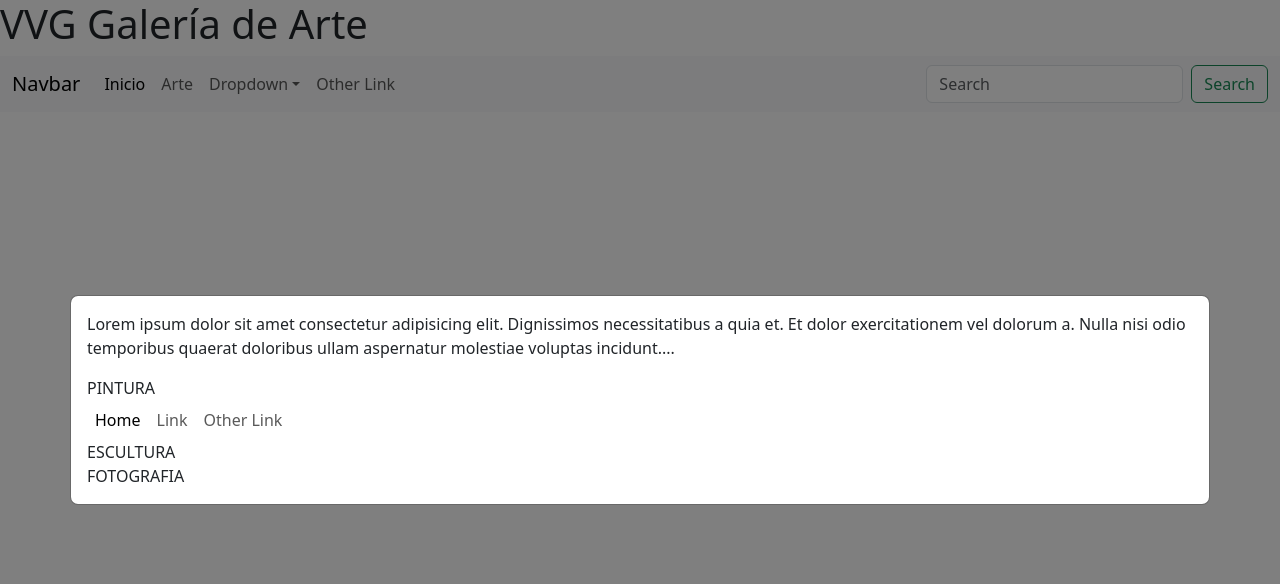
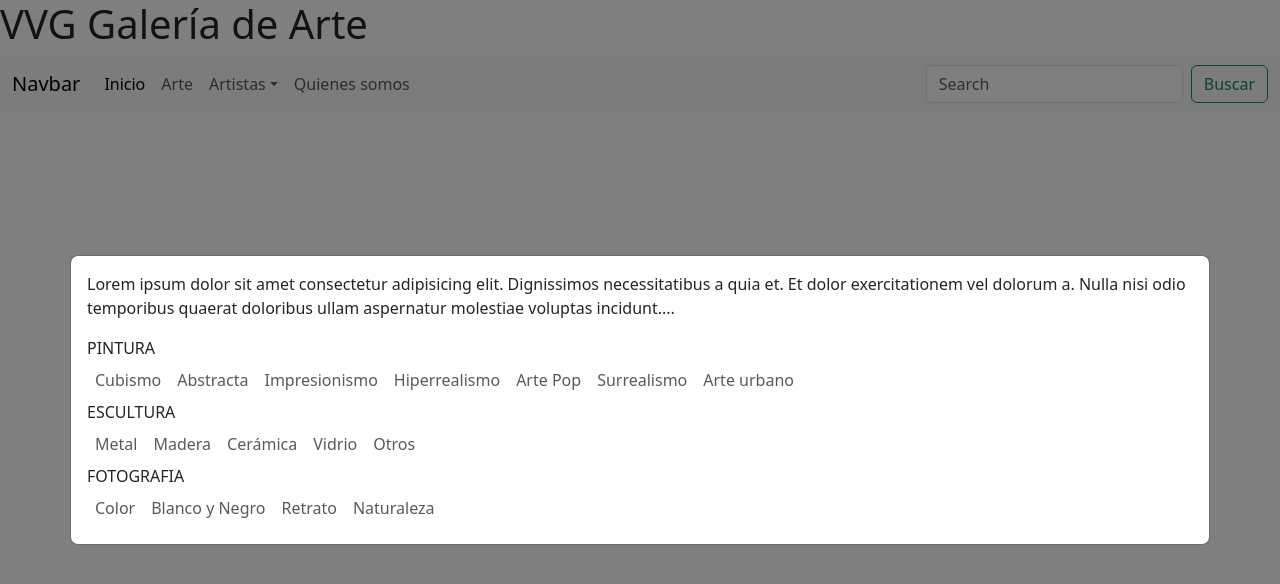
Before and after one commit to PepeLado/mi-primer-btstrp, a plain HTML site: page index.html in a window 1280 px wide. Both pictures are taken after a click on the link "Arte". Drawn offline with nearby package versions, Linux system fonts and the light colour scheme.

Commit message:
Se agrego un modal dentro del NavBar (Artistas) y se completaron los titulos de los demas componentes del NavBar

```diff
--- a/index.html
+++ b/index.html
@@ -40,18 +40,63 @@
                                                 <div>PINTURA
                                                     <ul class="navbar-nav me-auto mb-2 mb-lg-0">
                                                         <li class="nav-item">
-                                                            <a class="nav-link active" aria-current="page" href="#">Home</a>
+                                                            <a class="nav-link" href="#">Cubismo</a>
                                                         </li>
                                                         <li class="nav-item">
-                                                            <a class="nav-link" href="#">Link</a>
+                                                            <a class="nav-link" href="#">Abstracta</a>
                                                         </li>
                                                         <li class="nav-item">
-                                                            <a class="nav-link" href="#">Other Link</a>
+                                                            <a class="nav-link" href="#">Impresionismo</a>
+                                                        </li>
+                                                        <li class="nav-item">
+                                                            <a class="nav-link" href="#">Hiperrealismo</a>
+                                                        </li>
+                                                        <li class="nav-item">
+                                                            <a class="nav-link" href="#">Arte Pop</a>
+                                                        </li>
+                                                        <li class="nav-item">
+                                                            <a class="nav-link" href="#">Surrealismo</a>
+                                                        </li>
+                                                        <li class="nav-item">
+                                                            <a class="nav-link" href="#">Arte urbano</a>
                                                         </li>
                                                     </ul>
                                                 </div>
-                                                <div>ESCULTURA</div>
-                                                <div>FOTOGRAFIA</div>
+                                                <div>ESCULTURA
+                                                    <ul class="navbar-nav me-auto mb-2 mb-lg-0">
+                                                        <li class="nav-item">
+                                                            <a class="nav-link" href="#">Metal</a>
+                                                        </li>
+                                                        <li class="nav-item">
+                                                            <a class="nav-link" href="#">Madera</a>
+                                                        </li>
+                                                        <li class="nav-item">
+                                                            <a class="nav-link" href="#">Cerámica</a>
+                                                        </li>
+                                                        <li class="nav-item">
+                                                            <a class="nav-link" href="#">Vidrio</a>
+                                                        </li>
+                                                        <li class="nav-item">
+                                                            <a class="nav-link" href="#">Otros</a>
+                                                        </li>
+                                                    </ul>
+                                                </div>
+                                                <div>FOTOGRAFIA
+                                                    <ul class="navbar-nav me-auto mb-2 mb-lg-0">
+                                                        <li class="nav-item">
+                                                            <a class="nav-link" href="#">Color</a>
+                                                        </li>
+                                                        <li class="nav-item">
+                                                            <a class="nav-link" href="#">Blanco y Negro</a>
+                                                        </li>
+                                                        <li class="nav-item">
+                                                            <a class="nav-link" href="#">Retrato</a>
+                                                        </li>
+                                                        <li class="nav-item">
+                                                            <a class="nav-link" href="#">Naturaleza</a>
+                                                        </li>
+                                                    </ul>
+                                                </div>
 
                                             </div>
 
@@ -65,21 +110,20 @@
                             </div>
                         </li>
                         <li class="nav-item dropdown">
-                            <a class="nav-link dropdown-toggle" href="#" role="button" data-bs-toggle="dropdown" aria-expanded="false">Dropdown</a>
+                            <a class="nav-link dropdown-toggle" href="#" role="button" data-bs-toggle="dropdown" aria-expanded="false">Artistas</a>
                             <ul class="dropdown-menu">
-                                <li><a class="dropdown-item" href="#">Action</a></li>
-                                <li><a class="dropdown-item" href="#">Another action</a></li>
-                                <li><hr class="dropdown-divider"></li>
-                                <li><a class="dropdown-item" href="#">Something else here</a></li>
+                                <li><a class="dropdown-item" href="#">Jóvenes talentos</a></li>
+                                <li><a class="dropdown-item" href="#">En catálogo</a></li>
+                                <li><a class="dropdown-item" href="#">Mencionados y Premiados</a></li>
                             </ul>
                         </li>
                         <li class="nav-item">
-                            <a class="nav-link" href="#">Other Link</a>
+                            <a class="nav-link" href="#">Quienes somos</a>
                         </li>
                     </ul>
                     <form class="d-flex" role="search">
                         <input class="form-control me-2" type="search" placeholder="Search" aria-label="Search">
-                        <button class="btn btn-outline-success" type="submit">Search</button>
+                        <button class="btn btn-outline-success" type="submit">Buscar</button>
                     </form>
                 </div>
             </div>
```
